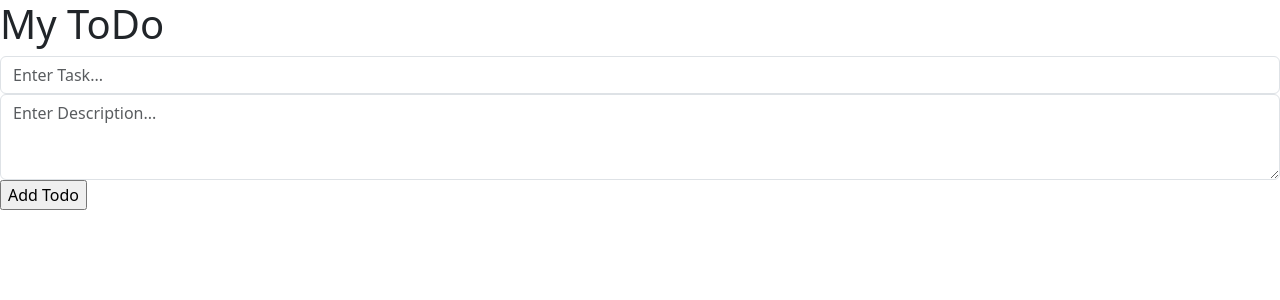
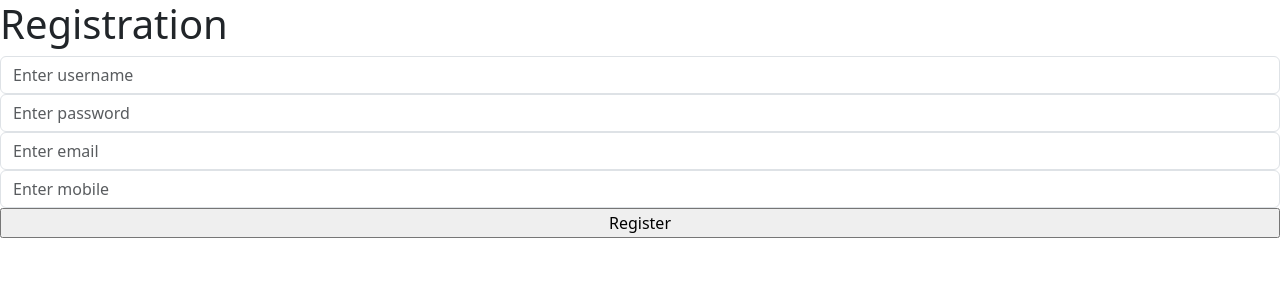
Before and after one commit to dhanashreerc/basic, a React (Create React App) app: page / in a window 1280 px wide. Shown: the top 300 px of the page. Built offline with nearby package versions, Linux system fonts and the light colour scheme.

Commit message:
add-user-record to db

```diff
--- a/src/App.js
+++ b/src/App.js
@@ -4,12 +4,93 @@ import MyToDo from "./pages/MyTodo";
 function App(){
   return(
     <>
-      <h1>My ToDo</h1>
-      <MyToDo/>
+      <h1>Registration</h1>
+      <MyRegistration/>
+
     </>
 
   );
 }
 
+function MyRegistration(){
+  let [user, setUser]= useState({
+    username:"",
+    password:"",
+    email:"",
+    mobile:""
+  });
+
+  let handleNameChange=(e)=>{
+    let newUser = {...user,username: e.target.value};
+    setUser(newUser);
+  }
+  let handlePassChange=(e)=>{
+    let newUser = {...user,password: e.target.value};
+    setUser(newUser);
+  }
+  let handleEmailChange=(e)=>{
+    let newUser = {...user,email: e.target.value};
+    setUser(newUser);
+  }
+  let handleMobileChange=(e)=>{
+    let newUser = {...user,mobile: e.target.value};
+    setUser(newUser);
+  }
+
+  let registerAction = async()=>{
+    //backend
+    let url= `http://localhost:4000/adduser?username=${user.username}&password=${user.password}&email=${user.email}&mobile=${user.mobile}`
+    await fetch(url);
+
+    let newuser={
+      username:"",
+      password:"",
+      email:"",
+      mobile:""
+    };
+
+    setUser(newuser);
+  }
+
+  return(
+    <>
+      <input
+        className="form-control"
+        type="text"
+        placeholder="Enter username"
+        value={user.username}
+        onChange={handleNameChange}
+      />
+      <input
+        className="form-control"
+        type="password"
+        placeholder="Enter password"
+        value={user.password}
+        onChange={handlePassChange}
+      />
+      <input
+        className="form-control"
+        type="text"
+        placeholder="Enter email"
+        value={user.email}
+        onChange={handleEmailChange}
+      />
+      <input
+        className="form-control"
+        type="text"
+        placeholder="Enter mobile"
+        value={user.mobile}
+        onChange={handleMobileChange}
+      />
+      <input
+        className="w-100"
+        type="button"
+        value="Register"
+        onClick={registerAction}
+      />
+    </>
+  )
+}
+
 
 export default App;
```
